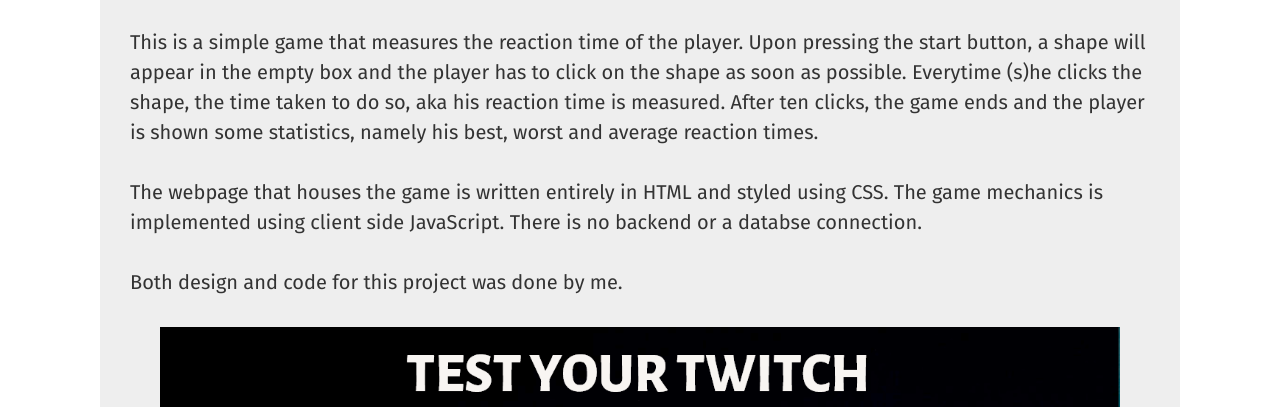
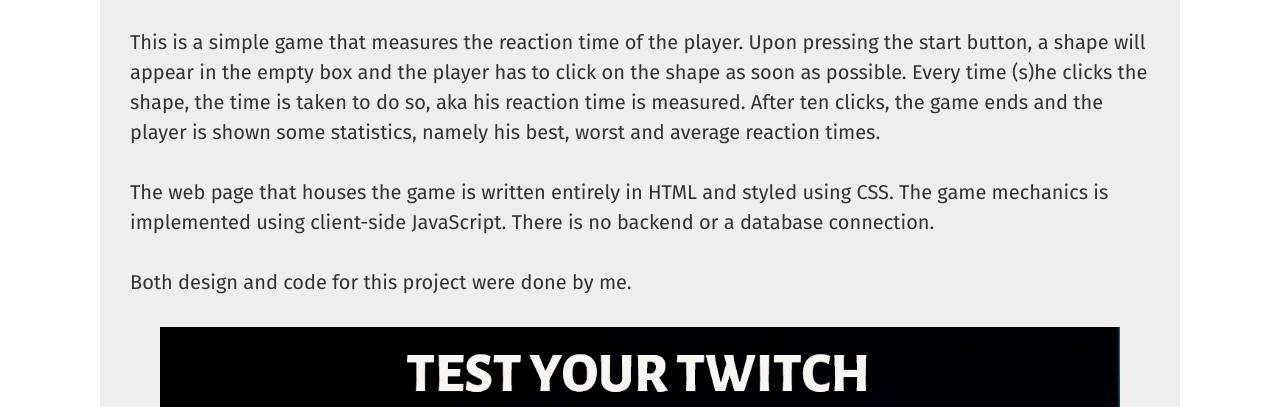
Before and after one commit to ramiz-rahman/ramiz-rahman.github.io, a plain HTML site: page projects.html in a window 1280 px wide. Shown: the part 393-800 px from the top of the page. Drawn offline with Linux system fonts and the light colour scheme.

Commit message:
spelling and grammar correction on projects page

```diff
--- a/projects.html
+++ b/projects.html
@@ -26,9 +26,9 @@
         <h2>Test Your Twtich</h2>
         <p class = "subheader">A simple JavaScript game that measures a person's reaction time.</p>
         <p><a href = "projects/Test_Your_Twitch/reaction_game.html" target = "_blank"><img src = "icons/chain.png" alt = "link to project website" title = "go to project website"> Test Your Twitch</a></p>
-        <p>This is a simple game that measures the reaction time of the player. Upon pressing the start button, a shape will appear in the empty box and the player has to click on the shape as soon as possible. Everytime (s)he clicks the shape, the time taken to do so, aka his reaction time is measured. After ten clicks, the game ends and the player is shown some statistics, namely his best, worst and average reaction times.</p>
-        <p>The webpage that houses the game is written entirely in HTML and styled using CSS. The game mechanics is implemented using client side JavaScript. There is no backend or a databse connection.</p>
-        <p>Both design and code for this project was done by me. </p>
+        <p>This is a simple game that measures the reaction time of the player. Upon pressing the start button, a shape will appear in the empty box and the player has to click on the shape as soon as possible. Every time (s)he clicks the shape, the time is taken to do so, aka his reaction time is measured. After ten clicks, the game ends and the player is shown some statistics, namely his best, worst and average reaction times.</p>
+        <p>The web page that houses the game is written entirely in HTML and styled using CSS. The game mechanics is implemented using client-side JavaScript. There is no backend or a database connection.</p>
+        <p>Both design and code for this project were done by me.</p>
         <figure>
           <img src = "images/test_your_twitch_start.png" alt = "image of website homepage while game has not starte." title = "Game screen before start" width = "960">
           <figcaption>Game screen before start</figcaption>
```
Also changed, not shown: images/ramiz_rahman_website_home.jpg (added), images/ramiz_rahman_website_resume.jpg (added).
